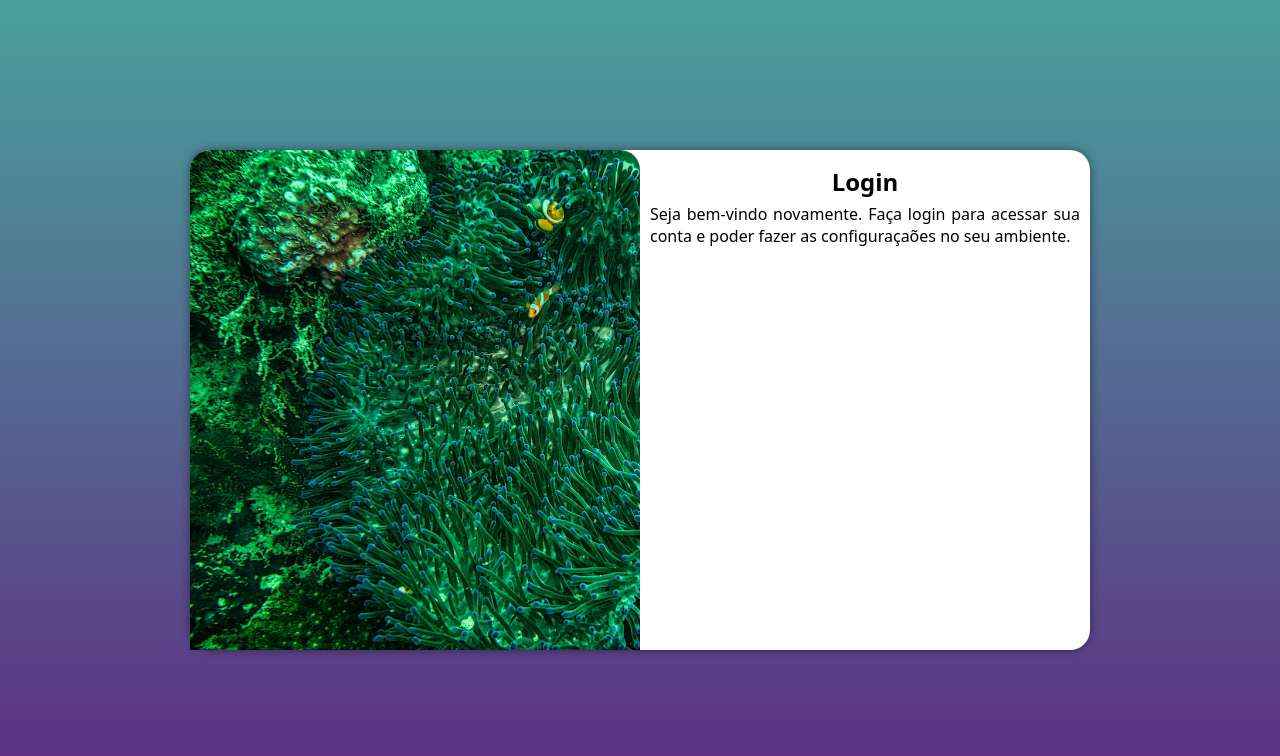
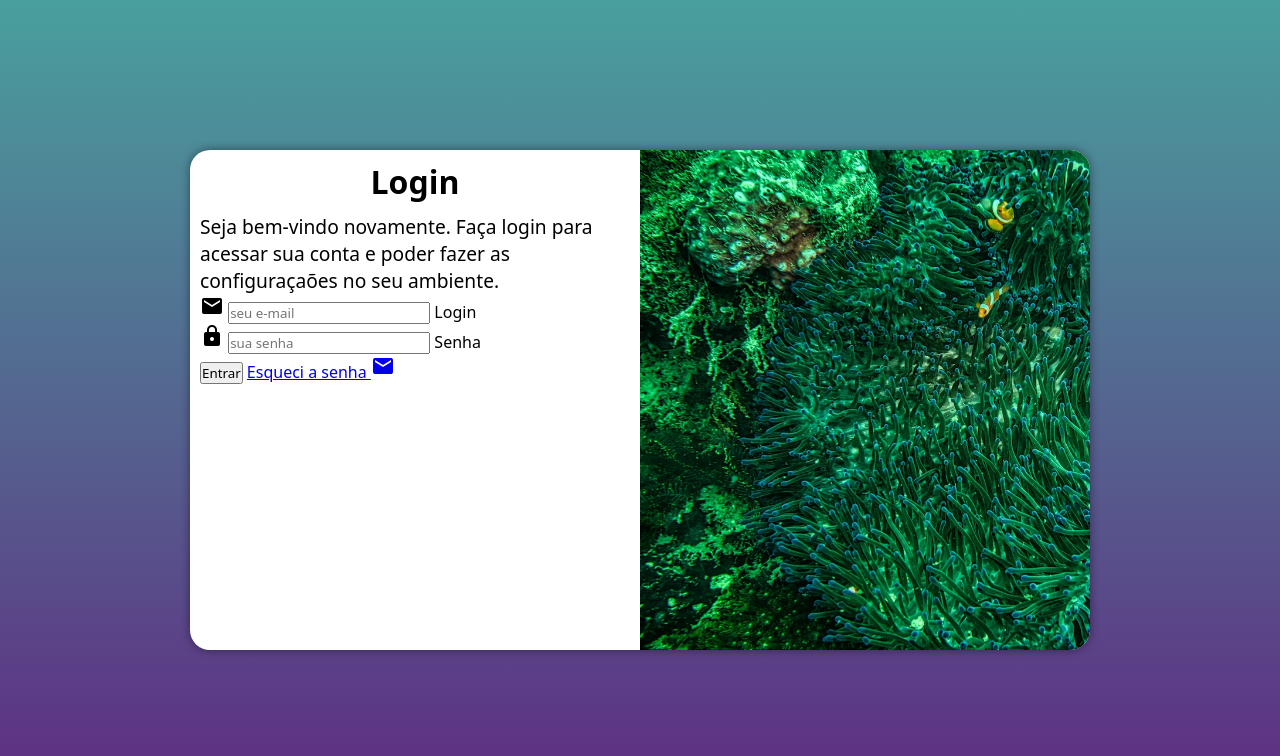
Before and after one commit to GuiArenas/projeto-login, a plain HTML site: page index.html in a window 1280 px wide. Drawn offline with Linux system fonts and the light colour scheme.

Commit message:
add. o formulário

```diff
--- a/estilos/media-query.css
+++ b/estilos/media-query.css
@@ -1,6 +1,10 @@
 @charset "UTF-8";
 
 @media screen and (min-width: 768px) and (max-width: 992px) {
+
+    section#login > div#imagem {
+        border-radius: 20px 0px 0px 20px;
+    }
 
     body {
         background-image: linear-gradient(#49a09d, #5f2c82);
@@ -24,6 +28,10 @@
 
 @media screen and (min-width: 992px) {
 
+    section#login > div#imagem {
+        border-radius: 0px 20px 20px 0px;
+    }
+
     body {
         background-image: linear-gradient(#49a09d, #5f2c82);
     }
@@ -33,13 +41,21 @@
     }
 
     section#login > div#imagem {
-        float: left;
+        float: right;
         width: 50%;
         height: 100%;
     }
 
     section#login > div#formulario {
-        float: right;
+        float: left;
         width: 50%;
     }
+
+    div#formulario > p {
+        font-size: 1.2em;
+    }
+
+    div#formulario > h1 {
+        font-size: 2em;
+    }
 }
--- a/estilos/style.css
+++ b/estilos/style.css
@@ -54,11 +54,11 @@ section#login > div#formulario {
     padding: 10px;
 }
 
-h1 {
+div#formulario > h1 {
     text-align: center;
-    padding: 5px;
+    margin-bottom: 10px;
 }
 
-p {
-    text-align: justify;
+div#formulario > p {
+    font-size: .8em;
 }
--- a/index.html
+++ b/index.html
@@ -4,6 +4,7 @@
     <meta charset="UTF-8">
     <meta name="viewport" content="width=device-width, initial-scale=1.0">
     <title>Login</title>
+    <link href="https://fonts.googleapis.com/icon?family=Material+Icons" rel="stylesheet">
     <link rel="stylesheet" href="estilos/style.css">
     <link rel="stylesheet" href="estilos/media-query.css">
 </head>
@@ -16,8 +17,21 @@
             <div id="formulario">
                 <h1>Login</h1>
                 <p>Seja bem-vindo novamente. Faça login para acessar sua conta e poder fazer as configuraçaões no seu ambiente.</p>
-                <form action="login.php" method="post">
-
+                <form action="login.php" method="post" autocomplete="on">
+                    <div class="campo">
+                        <i class="material-icons">email</i>
+                        <input type="email" name="login" id="ilogin" placeholder="seu e-mail" autocomplete="email" required>
+                        <label for="ilogin">Login</label>
+                    </div>
+                    <div class="campo">
+                        <i class="material-icons">lock</i>
+                        <input type="password" name="senha" id="isenha" placeholder="sua senha" autocomplete="current-password" minlength="8" required>
+                        <label for="isenha">Senha</label>
+                    </div>
+                    <input type="submit" value="Entrar">
+                    <a href="esqueci.html">
+                        Esqueci a senha <i class="material-icons">mail</i>
+                    </a>
                 </form>
             </div>
         </section>
```
